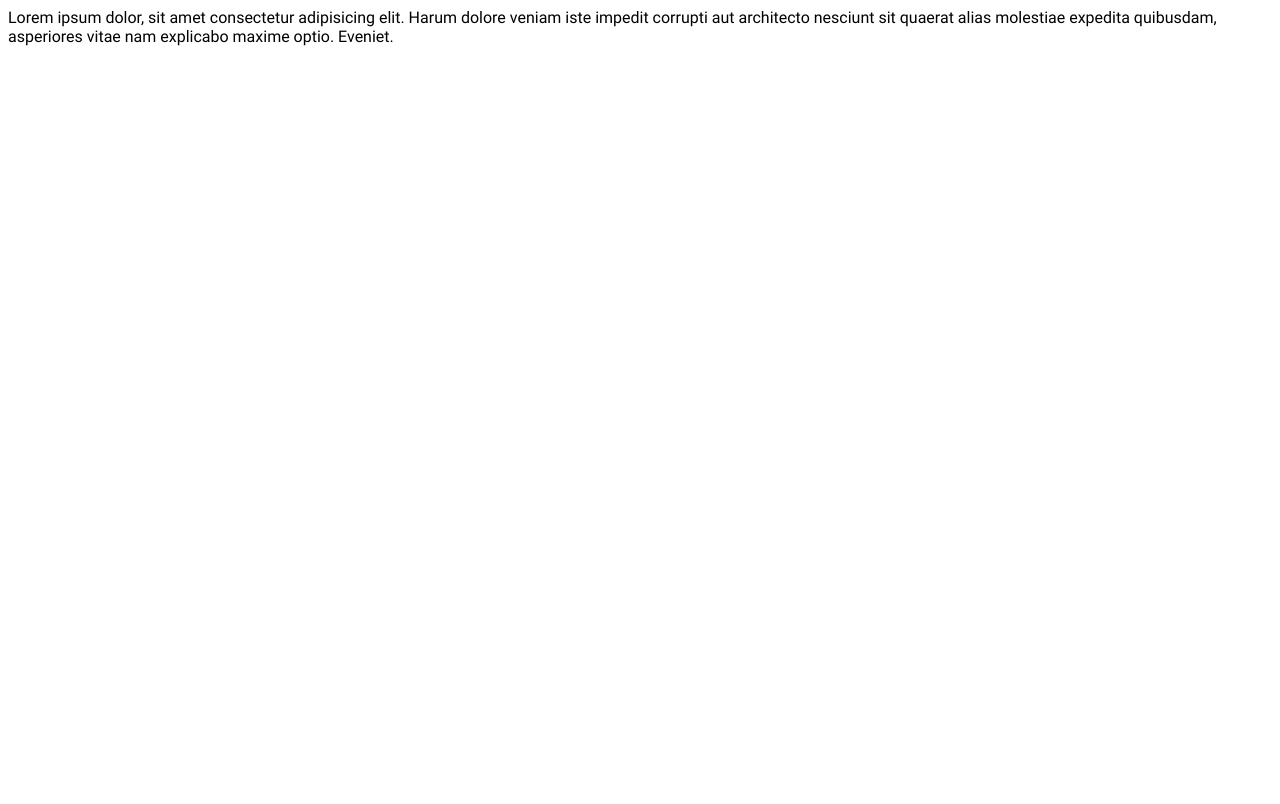
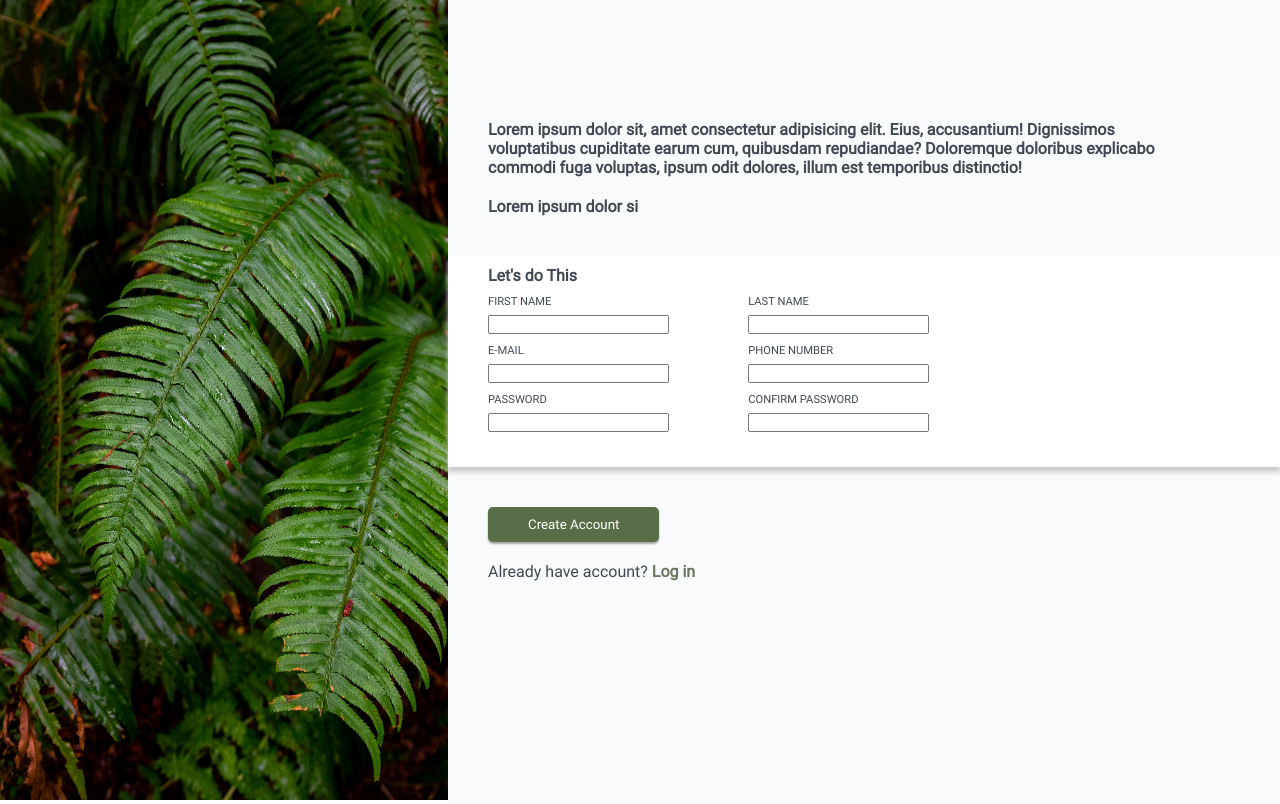
Before and after one commit to joseih/loginform, a plain HTML site: page index.html in a window 1280 px wide. Drawn offline with Linux system fonts and the light colour scheme.

Commit message:
Estrutura inicial na area direita finalziada, a fazer: logica de verificações de campos e logo na area da esquerda

```diff
--- a/index.html
+++ b/index.html
@@ -7,9 +7,61 @@
     <link rel="stylesheet" href="style.css" />
   </head>
   <body>
-    Lorem ipsum dolor, sit amet consectetur adipisicing elit. Harum dolore
-    veniam iste impedit corrupti aut architecto nesciunt sit quaerat alias
-    molestiae expedita quibusdam, asperiores vitae nam explicabo maxime optio.
-    Eveniet.
+    <div id="father-container">
+      <div id="left-container"><img src="images/green.jpg" alt="" /></div>
+      <div id="right-container">
+        <div id="phrase-container">
+          <ul>
+            <li>
+              <h4>
+                Lorem ipsum dolor sit, amet consectetur adipisicing elit. Eius,
+                accusantium! Dignissimos voluptatibus cupiditate earum cum,
+                quibusdam repudiandae? Doloremque doloribus explicabo commodi
+                fuga voluptas, ipsum odit dolores, illum est temporibus
+                distinctio!
+              </h4>
+            </li>
+            <li><h4>Lorem ipsum dolor si</h4></li>
+          </ul>
+        </div>
+        <div id="form-container">
+          <h4>Let's do This</h4>
+          <form action="">
+            <fieldset>
+              <div>
+                <ul>
+                  <li><label for="first-name">FIRST NAME</label></li>
+                  <li><input type="text" id="first-name" /></li>
+
+                  <li><label for="email">E-MAIL</label></li>
+                  <li><input type="email" id="email" /></li>
+
+                  <li><label for="password">PASSWORD</label></li>
+                  <li><input type="password" id="password" /></li>
+                </ul>
+              </div>
+              <div>
+                <ul>
+                  <li><label for="last-name">LAST NAME</label></li>
+                  <li><input type="text" id="last-name" /></li>
+
+                  <li><label for="phone-number">PHONE NUMBER</label></li>
+                  <li><input type="tel" id="phone-number" /></li>
+
+                  <li><label for="confirm-pass">CONFIRM PASSWORD</label></li>
+                  <li><input type="password" id="confirm-pass" /></li>
+                </ul>
+              </div>
+            </fieldset>
+          </form>
+        </div>
+        <div id="submit-container">
+          <ul>
+            <li><button>Create Account</button></li>
+            <li>Already have account? <a href="#">Log in</a></li>
+          </ul>
+        </div>
+      </div>
+    </div>
   </body>
 </html>
--- a/style.css
+++ b/style.css
@@ -3,5 +3,80 @@
   src: url("fonts\\Roboto-Regular.woff2");
 }
 * {
+  margin: 0;
+  padding: 0;
   font-family: Roboto;
+  color: rgb(64, 72, 84);
 }
+li {
+  list-style: none;
+  margin: 5px 0px 5px 0;
+}
+label {
+  font-size: 0.7em;
+}
+button {
+  background-color: #596d48;
+  color: white;
+  border: 0;
+  border-radius: 5px;
+  padding: 10px 40px;
+  box-shadow: 0px 2px 2px 0px rgb(165, 165, 165);
+}
+button:hover {
+  background-color: #37442c;
+  cursor: pointer;
+}
+a {
+  text-decoration: none;
+  font-weight: bold;
+  color: #6b7761;
+}
+a:hover {
+  color: #37442c;
+  cursor: pointer;
+}
+
+#father-container {
+  display: flex;
+}
+
+#left-container img {
+  width: 35vw;
+  height: 100vh;
+}
+
+#right-container {
+  display: flex;
+  flex-direction: column;
+  background-color: rgb(249, 250, 251);
+}
+
+#phrase-container,
+#form-container,
+#submit-container {
+  padding-left: 40px;
+  padding-right: 100px;
+  background-color: rgb(249, 250, 251);
+}
+
+#phrase-container {
+  padding-top: 100px;
+  font-weight: 300;
+}
+#phrase-container li,
+#submit-container li {
+  margin: 20px 0 20px 0;
+}
+
+fieldset {
+  display: flex;
+  gap: 10%;
+  border: 0;
+}
+#form-container {
+  margin: 20px 0 20px 0;
+  padding: 10px 0px 30px 40px;
+  background-color: white;
+  box-shadow: 0px 5px 5px 0px rgb(201, 200, 200);
+}
```
